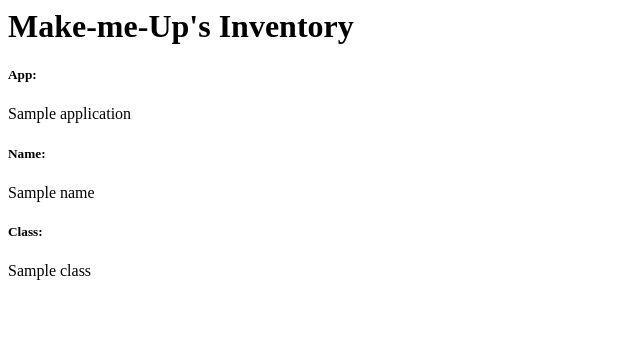
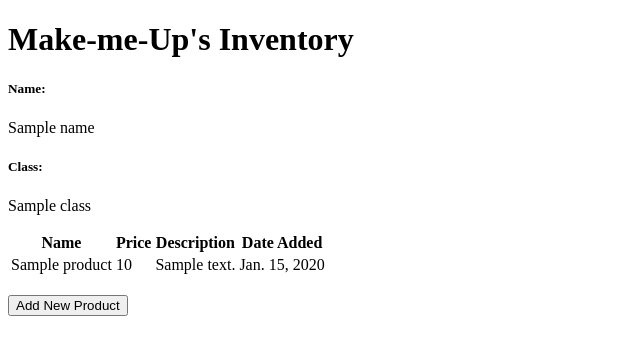
Before and after one commit to teticeci/Make-me-Up, a Django app: template main/templates/main.html in a window 1280 px wide. Shown: the top 355 px of the page, without its empty margins (0-640 px from the left). Run offline with Django 4.2, Linux system fonts and the light colour scheme; tables that the repository leaves empty hold one stand-in row (values such as "Sample post"); the template is opened without the code that fills it: values that come from a table or form of the project are taken from there, most other values are stand-ins (such as "Sample title", 1, 10 or a date in 2020).

Commit message:
Tugas 3 selesai

```diff
--- a/beauty_store/urls.py
+++ b/beauty_store/urls.py
@@ -16,8 +16,9 @@ Including another URLconf
 """
 from django.urls import path, include
 from django.contrib import admin
+from django.urls import path
 
 urlpatterns = [
     path('admin/', admin.site.urls),
-    path('main/', include('main.urls')),
+    path('', include('main.urls'))
 ]
--- a/main/models.py
+++ b/main/models.py
@@ -1,8 +1,8 @@
+# Create your models here.
 from django.db import models
 
-# Create your models here.
-
-class Item(models.Model):
+class Product(models.Model):
     name = models.CharField(max_length=255)
-    amount = models.IntegerField()
+    date_added = models.DateField(auto_now_add=True)
+    price = models.IntegerField()
     description = models.TextField()
--- a/main/templates/main.html
+++ b/main/templates/main.html
@@ -1,9 +1,40 @@
-<h1>Make-me-Up's Inventory<h1>
+{% extends 'base.html' %}
 
+{% block content %}
+    <h1>Make-me-Up's Inventory</h1>
 
-<h5>App: </h5>
-<p>{{ application }}<p>
-<h5>Name: </h5>
-<p>{{ name }}<p>
-<h5>Class: </h5>
-<p>{{ class }}<p>
+    <h5>Name:</h5>
+    <p>{{name}}</p>
+
+    <h5>Class:</h5>
+    <p>{{class}}</p>
+
+<table>
+    <tr>
+        <th>Name</th>
+        <th>Price</th>
+        <th>Description</th>
+        <th>Date Added</th>
+    </tr>
+
+    {% comment %} Berikut cara memperlihatkan data produk di bawah baris ini {% endcomment %}
+
+    {% for product in products %}
+        <tr>
+            <td>{{product.name}}</td>
+            <td>{{product.price}}</td>
+            <td>{{product.description}}</td>
+            <td>{{product.date_added}}</td>
+        </tr>
+    {% endfor %}
+</table>
+
+<br />
+
+<a href="{% url 'main:create_product' %}">
+    <button>
+        Add New Product
+    </button>
+</a>
+
+{% endblock content %}
--- a/main/tests.py
+++ b/main/tests.py
@@ -1,6 +1,5 @@
+# Create your tests here.
 from django.test import TestCase, Client
-
-# Create your tests here.
 
 class mainTest(TestCase):
     def test_main_url_is_exist(self):
--- a/main/urls.py
+++ b/main/urls.py
@@ -1,8 +1,15 @@
 from django.urls import path
 from main.views import show_main
+# from main.views import show_main, create_product
+from main.views import show_main, create_product, show_xml, show_json, show_xml_by_id, show_json_by_id
 
 app_name = 'main'
 
 urlpatterns = [
     path('', show_main, name='show_main'),
+    path('create-product', create_product, name='create_product'),
+    path('xml/', show_xml, name='show_xml'),
+    path('json/', show_json, name='show_json'),
+    path('xml/<int:id>/', show_xml_by_id, name='show_xml_by_id'),
+    path('json/<int:id>/', show_json_by_id, name='show_json_by_id'),
 ]
--- a/requirements.txt
+++ b/requirements.txt
@@ -4,3 +4,4 @@ whitenoise
 psycopg2-binary
 requests
 urllib3
+django-environ
--- /dev/null
+++ b/templates/base.html
@@ -0,0 +1,18 @@
+{% load static %}
+<!DOCTYPE html>
+<html lang="en">
+    <head>
+        <meta charset="UTF-8" />
+        <meta
+            name="viewport"
+            content="width=device-width, initial-scale=1.0"
+        />
+        {% block meta %}
+        {% endblock meta %}
+    </head>
+
+    <body>
+        {% block content %}
+        {% endblock content %}
+    </body>
+</html>
```
Also changed, not shown: beauty_store/settings.py (+14 -1 lines), main/forms.py (added, +7 -0 lines), main/templates/create_product.html (added, +19 -0 lines), main/views.py (+37 -3 lines), .github/workflows/pbp-deploy.yml (added), README.md, main/migrations/0004_product_delete_item.py (added), 3 other files.
